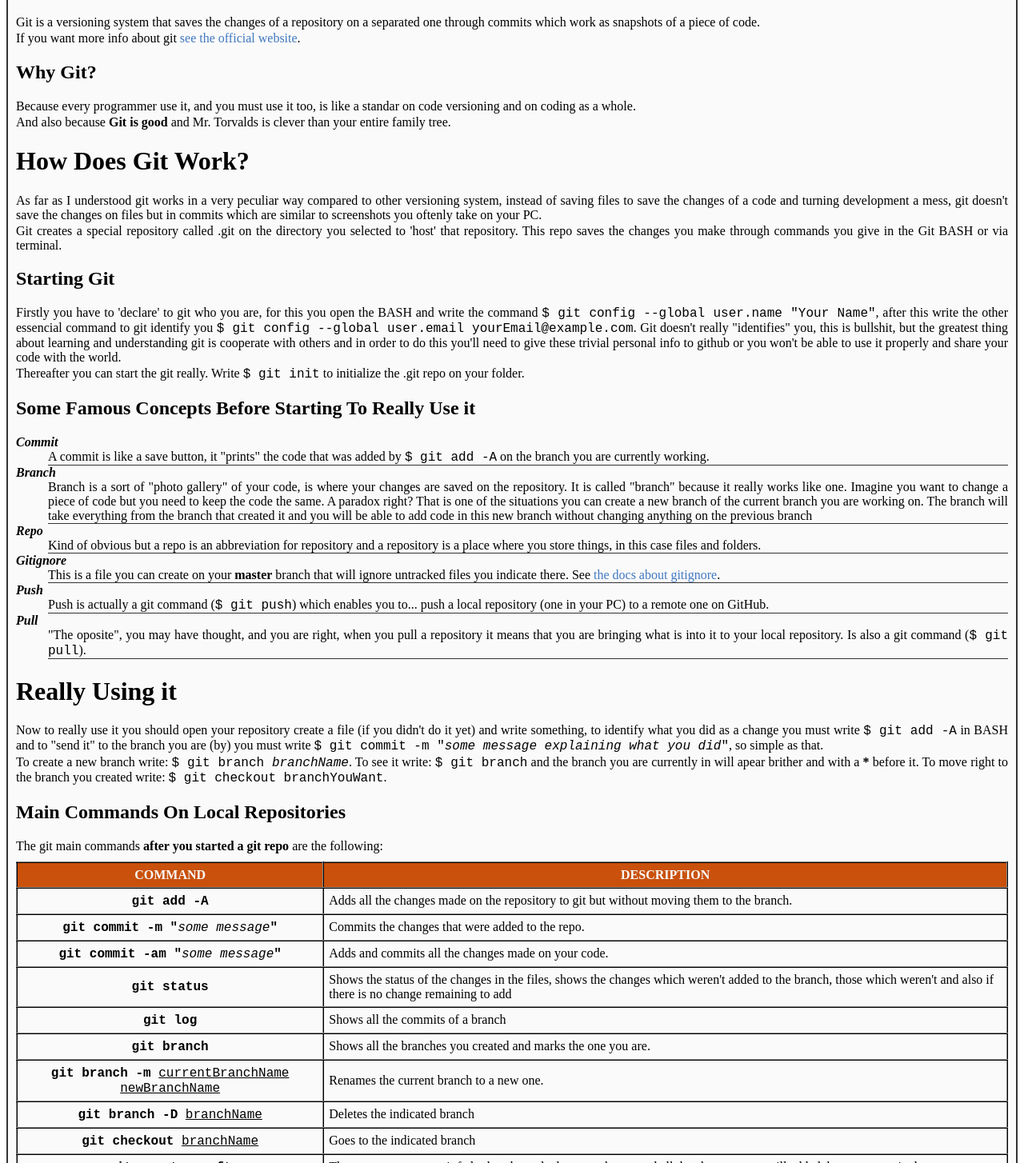
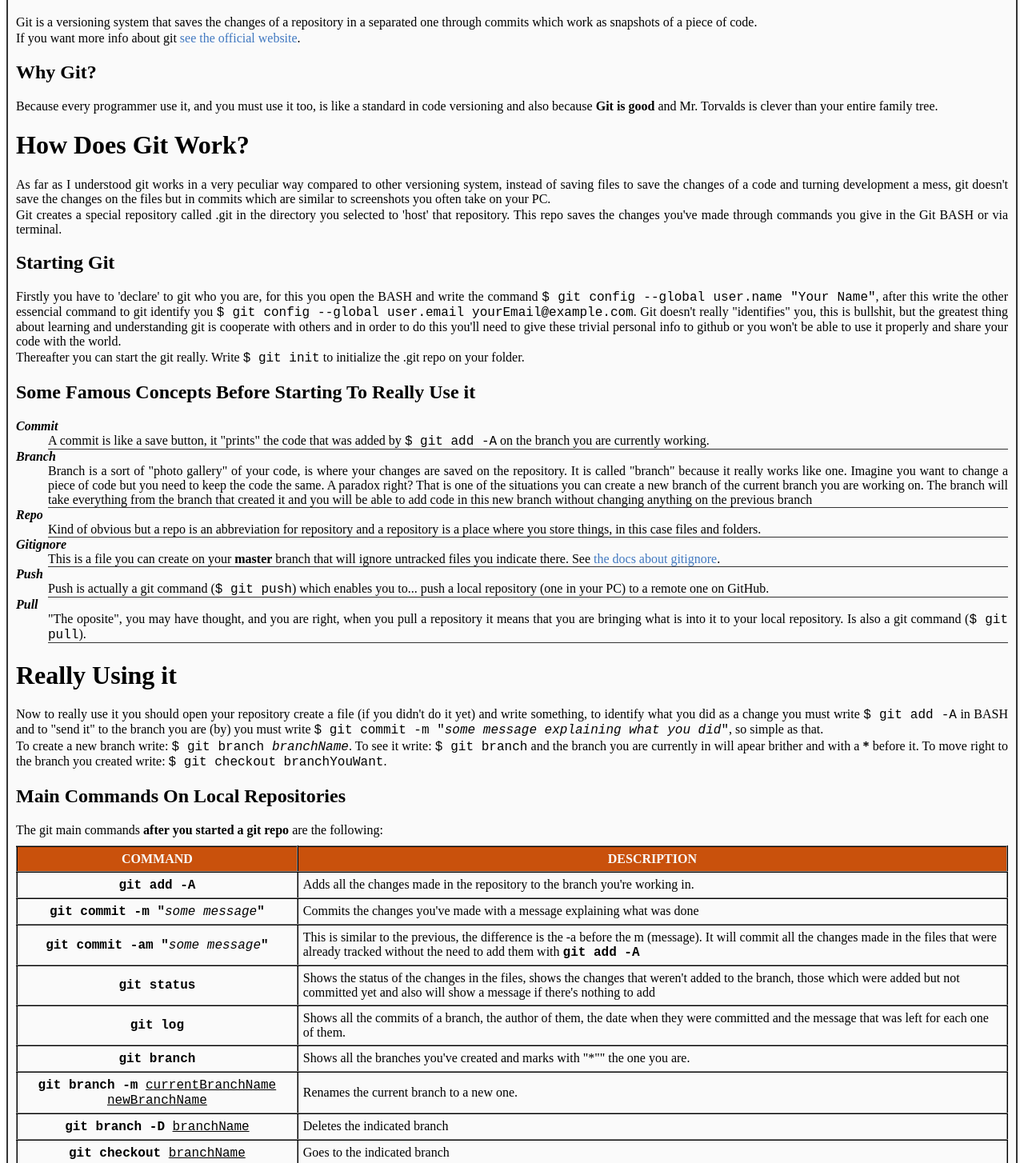
Before and after one commit to Uns0g/gitTest, a plain HTML site: page index.html in a window 1280 px wide. Shown: the part 160-1614 px from the top of the page at 80% size. Drawn offline with Linux system fonts and the light colour scheme.

Commit message:
correcting the site info

```diff
--- a/index.html
+++ b/index.html
@@ -21,7 +21,7 @@
         </div>
         <h1>What Is Git?</h1>
         <p>
-            Git is a versioning system that saves the changes of a repository on a separated one through commits which
+            Git is a versioning system that saves the changes of a repository in a separated one through commits which
             work as snapshots of a piece of code.
         </p>
         <p>
@@ -30,21 +30,18 @@
         </p>
         <h2>Why Git?</h2>
         <p>
-            Because every programmer use it, and you must use it too, is like a standar on code versioning and on coding
-            as a whole.
-        </p>
-        <p>
-            And also because <strong>Git is good</strong> and Mr. Torvalds is clever than your entire family tree.
+            Because every programmer use it, and you must use it too, is like a standard in code versioning and also
+            because <strong>Git is good</strong> and Mr. Torvalds is clever than your entire family tree.
         </p>
         <h1>How Does Git Work?</h1>
         <p>
             As far as I understood git works in a very peculiar way compared to other versioning system, instead of
-            saving files to save the changes of a code and turning development a mess, git doesn't save the changes on
-            files but in commits which are similar to screenshots you oftenly take on your PC.
+            saving files to save the changes of a code and turning development a mess, git doesn't save the changes on the
+            files but in commits which are similar to screenshots you often take on your PC.
         </p>
         <p>
-            Git creates a special repository called .git on the directory you selected to 'host' that repository. This
-            repo saves the changes you make through commands you give in the Git BASH or via terminal.
+            Git creates a special repository called .git in the directory you selected to 'host' that repository. This
+            repo saves the changes you've made through commands you give in the Git BASH or via terminal.
         </p>
         <h2>Starting Git</h2>
         <p>
@@ -76,7 +73,9 @@
             <dd>Kind of obvious but a repo is an abbreviation for repository and a repository is a place where you store
                 things, in this case files and folders.</dd>
             <dt>Gitignore</dt>
-            <dd>This is a file you can create on your <strong>master</strong> branch that will ignore untracked files you indicate there. See <a href="https://git-scm.com/docs/gitignore/#_pattern_format">the docs about gitignore</a>.</dd>
+            <dd>This is a file you can create on your <strong>master</strong> branch that will ignore untracked files
+                you indicate there. See <a href="https://git-scm.com/docs/gitignore/#_pattern_format">the docs about
+                    gitignore</a>.</dd>
             <dt>Push</dt>
             <dd>Push is actually a git command (<code>$ git push</code>) which enables you to... push a local repository
                 (one in your PC) to a remote one on GitHub.</dd>
@@ -87,13 +86,14 @@
         <h1>Really Using it</h1>
         <p>
             Now to really use it you should open your repository create a file (if you didn't do it yet) and write
-            something, to identify what you did as a change you must write <code>$ git add -A</code> in BASH and to "send
-            it" to the branch you are (by) you must write
+            something, to identify what you did as a change you must write <code>$ git add -A</code> in BASH and to
+            "send it" to the branch you are (by) you must write
             <code>$ git commit -m "<i>some message explaining what you did</i>"</code>, so simple as that.
         </p>
         <p>
             To create a new branch write: <code>$ git branch <i>branchName</i></code>. To see it write:
-            <code>$ git branch</code> and the branch you are currently in will apear brither and with a <strong>*</strong>
+            <code>$ git branch</code> and the branch you are currently in will apear brither and with a
+            <strong>*</strong>
             before it. To move right to the branch you created write: <code>$ git checkout branchYouWant</code>.
         </p>
         <h2>Main Commands On Local Repositories</h2>
@@ -108,47 +108,55 @@
             <tbody>
                 <tr>
                     <td><code class="git-command">git add -A</code></td>
-                    <td>Adds all the changes made on the repository to git but without moving them to the branch.</td>
+                    <td>Adds all the changes made in the repository to the branch you're working in.</td>
                 </tr>
                 <tr>
                     <td><code
                             class="git-command">git commit -m "<span class="git-command__placeholder">some message</span>"</code>
                     </td>
-                    <td>Commits the changes that were added to the repo.</td>
+                    <td>Commits the changes you've made with a message explaining what was done</td>
                 </tr>
                 <tr>
                     <td><code
                             class="git-command">git commit -am "<span class="git-command__placeholder">some message</span>"</code>
                     </td>
-                    <td>Adds and commits all the changes made on your code.</td>
+                    <td>This is similar to the previous, the difference is the -a before the m (message). It will commit all the changes made in the files that were already tracked without the need to add them with <code class="git-command">git add -A</code></td>
                 </tr>
                 <tr>
                     <td><code class="git-command">git status</code></td>
-                    <td>Shows the status of the changes in the files, shows the changes which weren't added to the branch, those which weren't and also if there is no change remaining to add</td>
+                    <td>Shows the status of the changes in the files, shows the changes that weren't added to the
+                        branch, those which were added but not committed yet and also will show a message if there's nothing to add</td>
                 </tr>
                 <tr>
                     <td><code class="git-command">git log</code></td>
-                    <td>Shows all the commits of a branch</td>
+                    <td>Shows all the commits of a branch, the author of them, the date when they were committed and the message that was left for each one of them.</td>
                 </tr>
                 <tr>
                     <td><code class="git-command">git branch</code></td>
-                    <td>Shows all the branches you created and marks the one you are.</td>
+                    <td>Shows all the branches you've created and marks with "*"" the one you are.</td>
                 </tr>
                 <tr>
-                    <td><code class="git-command">git branch -m <span class="git-command__undefined">currentBranchName</span> <span class="git-command__undefined">newBranchName</span></code></td>
+                    <td><code
+                            class="git-command">git branch -m <span class="git-command__undefined">currentBranchName</span> <span class="git-command__undefined">newBranchName</span></code>
+                    </td>
                     <td>Renames the current branch to a new one.</td>
                 </tr>
                 <tr>
-                    <td><code class="git-command">git branch -D <span class="git-command__undefined">branchName</span></code></td>
+                    <td><code
+                            class="git-command">git branch -D <span class="git-command__undefined">branchName</span></code>
+                    </td>
                     <td>Deletes the indicated branch</td>
                 </tr>
                 <tr>
-                    <td><code class="git-command">git checkout <span class="git-command__undefined">branchName</span></code></td>
+                    <td><code
+                            class="git-command">git checkout <span class="git-command__undefined">branchName</span></code>
+                    </td>
                     <td>Goes to the indicated branch</td>
                 </tr>
                 <tr>
                     <td><code class="git-command">git reset --soft</code></td>
-                    <td>The most recent commit fades but the code does not change and all the changes were still added, but not commited.</td>
+                    <td>The most recent commit fades but the code does not change and all the changes were still added,
+                        but not commited.</td>
                 </tr>
                 <tr>
                     <td><code class="git-command">git reset --mixed</code></td>
@@ -163,12 +171,17 @@
                     <td>Shows all the changes of all the files.</td>
                 </tr>
                 <tr>
-                    <td><code class="git-command">git diff <span class="git-command__placeholder">somefile.ext</span></code></td>
+                    <td><code
+                            class="git-command">git diff <span class="git-command__placeholder">somefile.ext</span></code>
+                    </td>
                     <td>Shows all the changes on the indicated file.</td>
                 </tr>
                 <tr>
-                    <td><code class="git-command">git revert --no-edit <span class="git-command__placehlder">commitCode</span></code></td>
-                    <td>Creates a new commit without the changes made on the previous one. You have to write git log before and copy the commit code you want to revert.</td>
+                    <td><code
+                            class="git-command">git revert --no-edit <span class="git-command__placeholder">commitCode</span></code>
+                    </td>
+                    <td>Creates a new commit without the changes made on the previous one. You have to write git log
+                        before and copy the commit code you want to revert to.</td>
                 </tr>
                 <tr>
                     <td><code class="git-command">rm -rf .git</code></td>
@@ -178,7 +191,8 @@
         </table>
         <!--I will add one more table to commands on remote repos-->
         <p>
-            If you want to explore more git content see <a href="https://git-scm.com/docs">the official documentation</a>.
+            If you want to explore more git content see <a href="https://git-scm.com/docs">the official
+                documentation</a>.
         </p>
     </main>
     <footer>
--- a/style.css
+++ b/style.css
@@ -70,7 +70,6 @@ td:nth-child(1){text-align: center;}
 .git-command__placeholder{
     font-weight: normal;
     font-style: italic;
-
 }
 
 .git-command__undefined{
```
Also changed, not shown: 1 other file.
